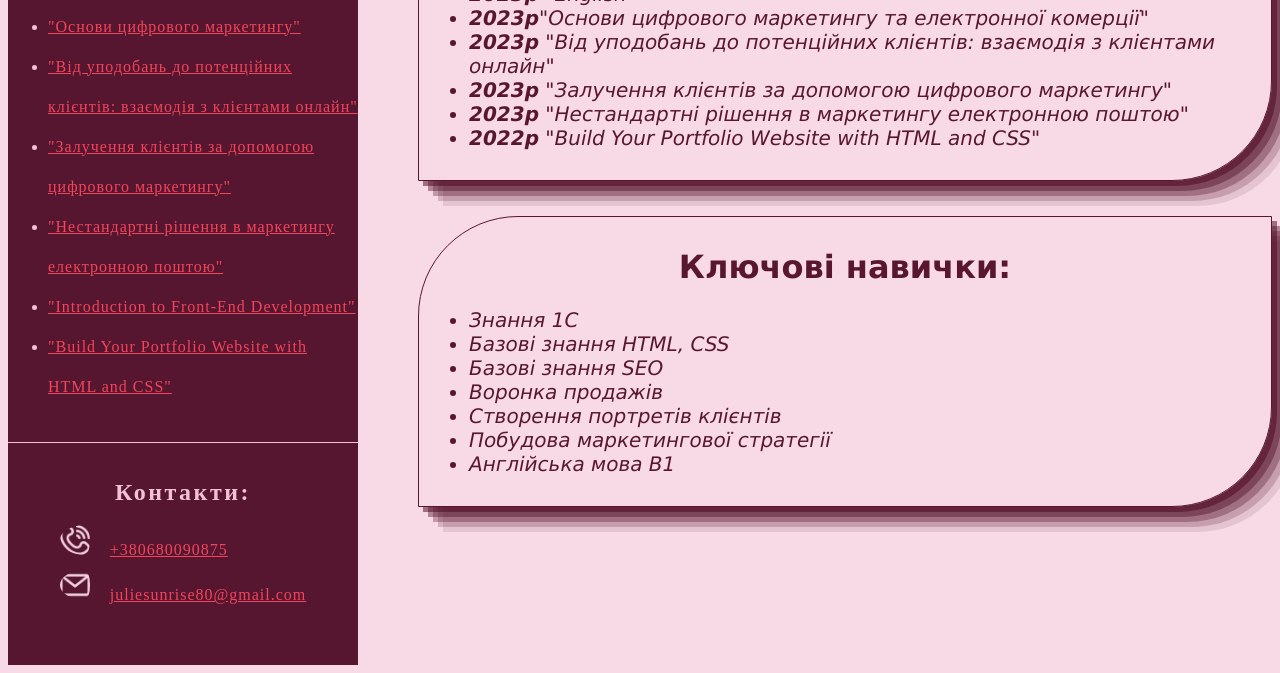
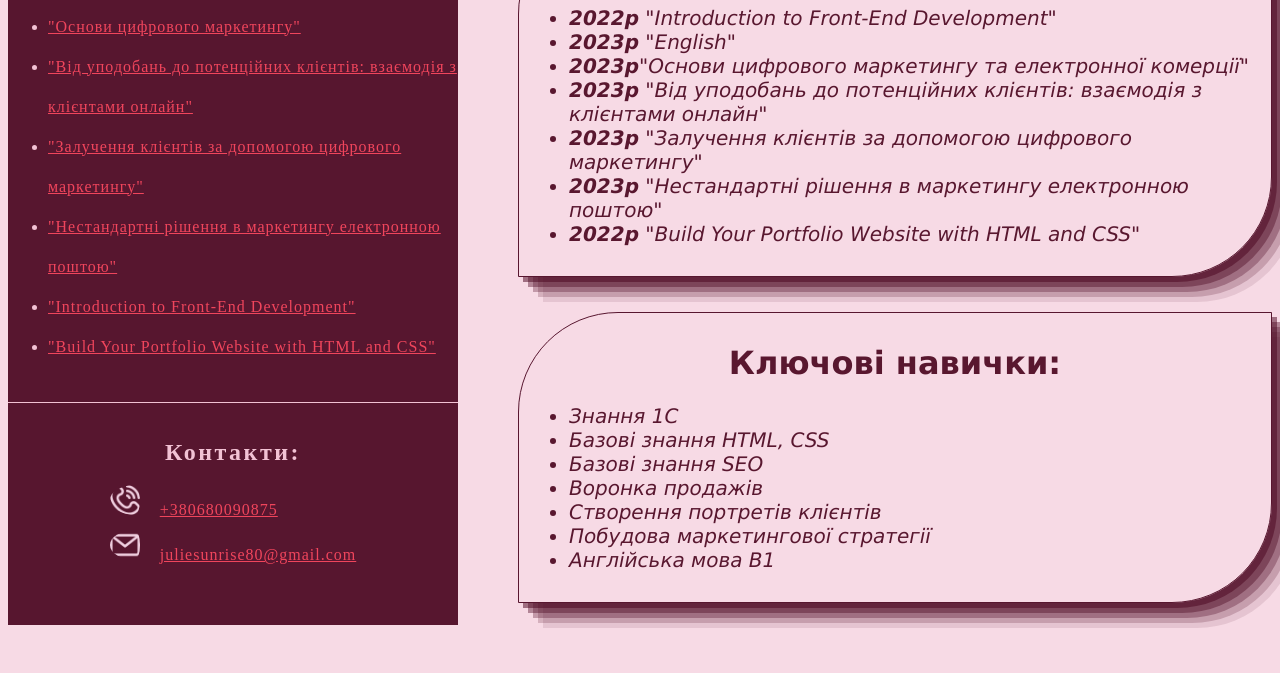
Before and after one commit to Juliesunrise/123, a plain HTML site: page index.html in a window 1280 px wide. Shown: the part 698-1371 px from the top of the page. After the commit the page ends 1344 px from the top, so only its background shows below. Drawn offline with Linux system fonts and the light colour scheme; a web font is replaced by a local one.

Commit message:
Update style.css

```diff
--- a/resources/css/style.css
+++ b/resources/css/style.css
@@ -8,7 +8,8 @@ body{
     display: flex;
     flex-direction: column;
     flex-wrap: wrap;
-    max-width: 350px;
+    min-width: 350px;
+    max-width:450px;
    align-items: center;
     height:100%;
     background-color:hwb(337 2% 71% / 0.918) ;
```
